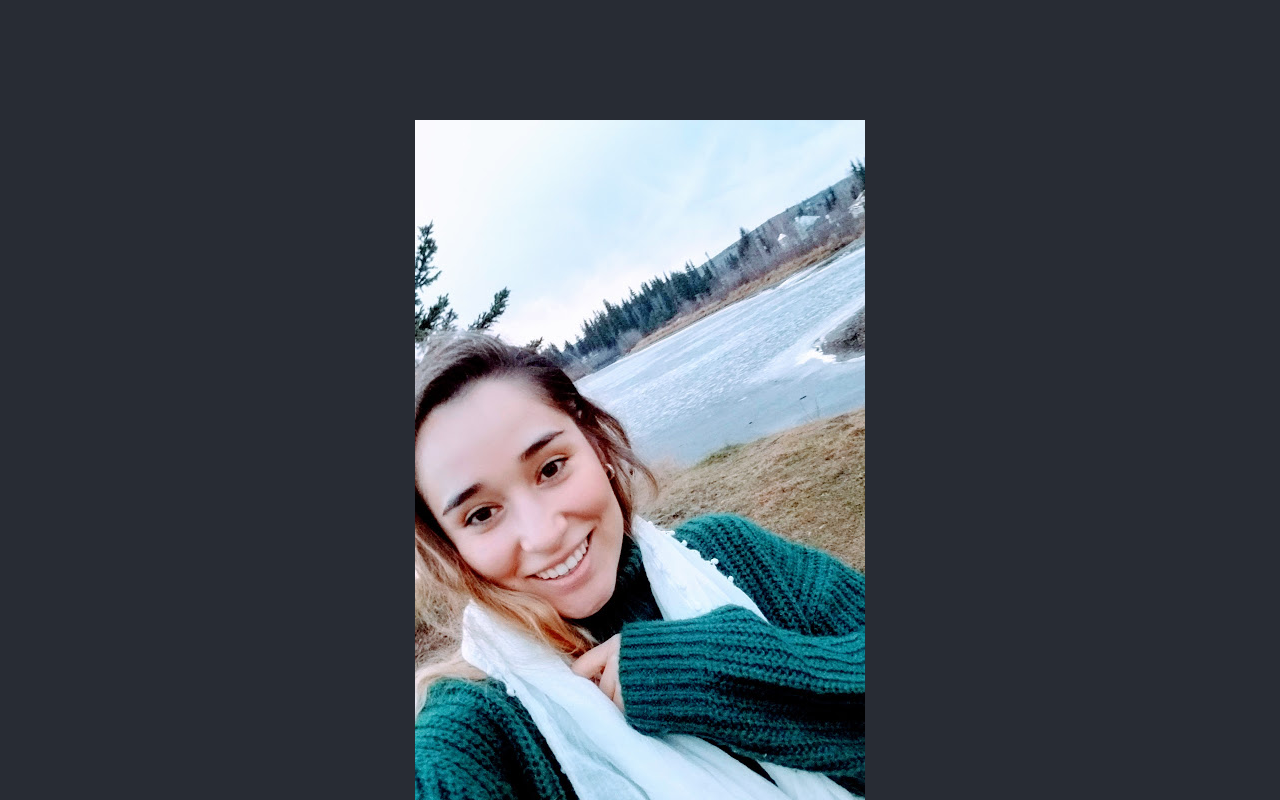
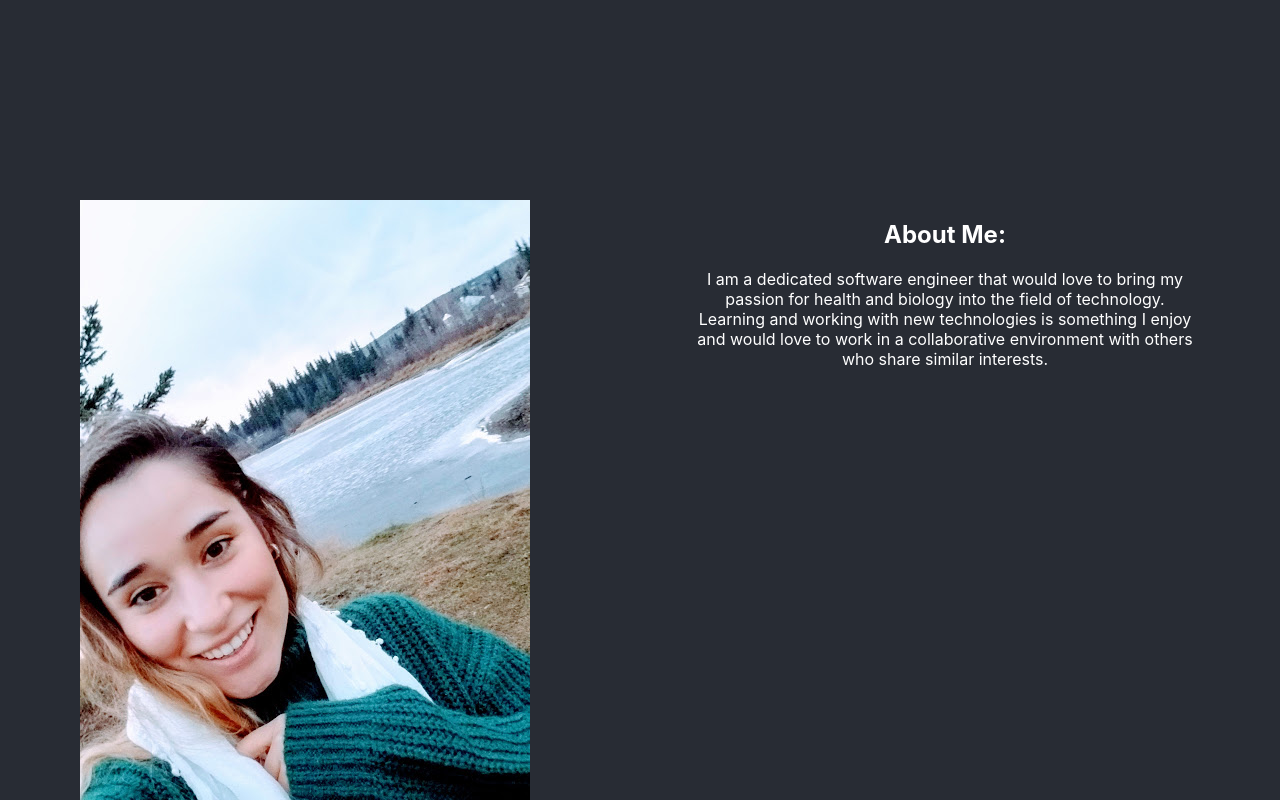
Before and after one commit to lim-is-a/react-portfolio, a React (Create React App) app: page / in a window 1280 px wide. Shown: the part 680-1480 px from the top of the page. Built offline with nearby package versions, Linux system fonts and the light colour scheme.

Commit message:
added flex styling to about me

```diff
--- a/src/components/AboutMe.jsx
+++ b/src/components/AboutMe.jsx
@@ -4,16 +4,25 @@ import greenSweater from '../images/greenSweater.jpg'
 
 export default class AboutMe extends Component {
     render() {
+        const mainStyle= {
+            display: 'flex',
+        }
+        const style = {
+            display: 'inline-block',
+            margin: '5em',
+        }
         return (
             <div>
-                <section>
-                    <div>
+                <section style={mainStyle}>
+                    <div style={style}>
                         <img src={greenSweater} alt="Isabel in green sweater" />
                     </div>
-                    <h1>About Me: </h1>
-                    <p>
-                        I am a dedicated software engineer that would love to bring my passion for health and biology into the field of technology. Learning and working with new technologies is something I enjoy and would love to work in a collaborative environment with others who share similar interests.
-                    </p>
+                    <div style={style}>
+                        <h1>About Me: </h1>
+                        <p>
+                            I am a dedicated software engineer that would love to bring my passion for health and biology into the field of technology. Learning and working with new technologies is something I enjoy and would love to work in a collaborative environment with others who share similar interests.
+                        </p>
+                    </div>
                 </section>
             </div>
         )
```
